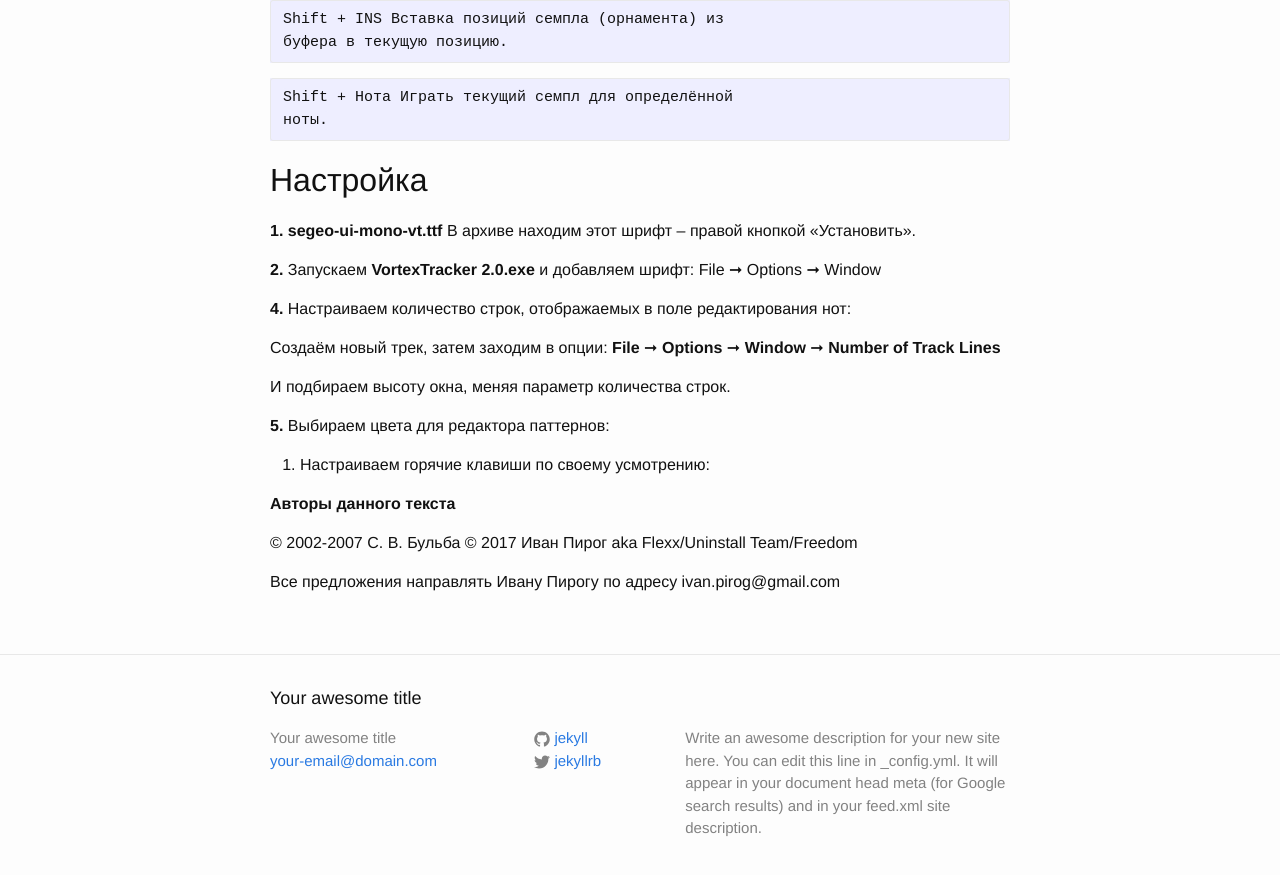
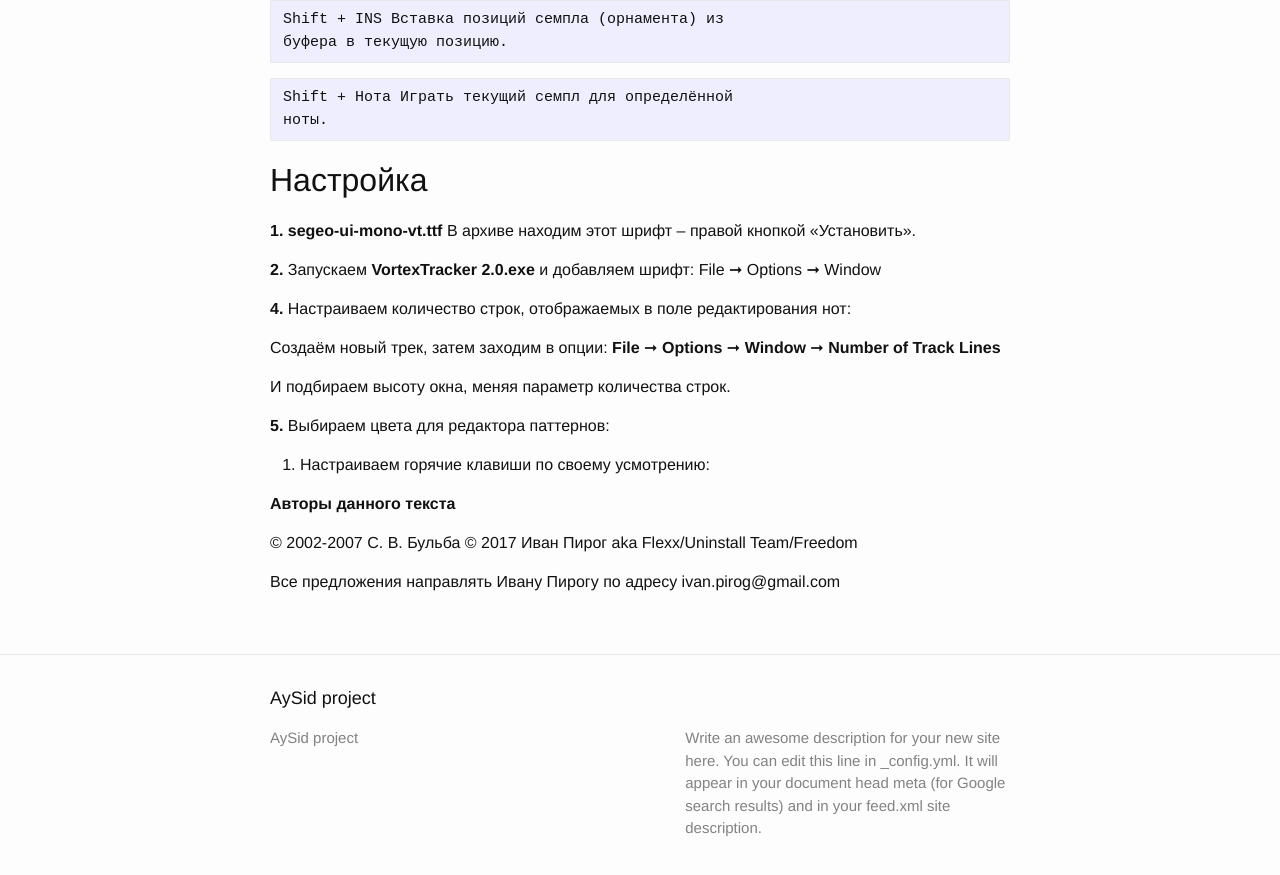
Before and after one commit to qboneteam/aysid, a Jekyll site: the page built from vt20doc.md, in a window 1280 px wide and 900 px high, scrolled down 14018 px. Shown: the top 875 px of the window. Built offline with Jekyll 4.4.1, drawn with Linux system fonts in a browser that asks for light colours; some of the changed text lies outside the part shown.

Commit message:
some fix

```diff
--- a/_config.yml
+++ b/_config.yml
@@ -6,16 +6,16 @@
 # 'jekyll serve'. If you change this file, please restart the server process.
 
 # Site settings
-title: Your awesome title
-email: your-email@domain.com
+title: AySid project
+# email: your-email@domain.com
 description: > # this means to ignore newlines until "baseurl:"
   Write an awesome description for your new site here. You can edit this
   line in _config.yml. It will appear in your document head meta (for
   Google search results) and in your feed.xml site description.
 baseurl: "/aysid" # the subpath of your site, e.g. /blog
 url: "http://q-bone.ru" # the base hostname & protocol for your site
-twitter_username: jekyllrb
-github_username:  jekyll
+# twitter_username: jekyllrb
+# github_username:  jekyll
 
 # Build settings
 markdown: kramdown
```
Also changed, not shown: vt20doc.md (+4 -4 lines).
